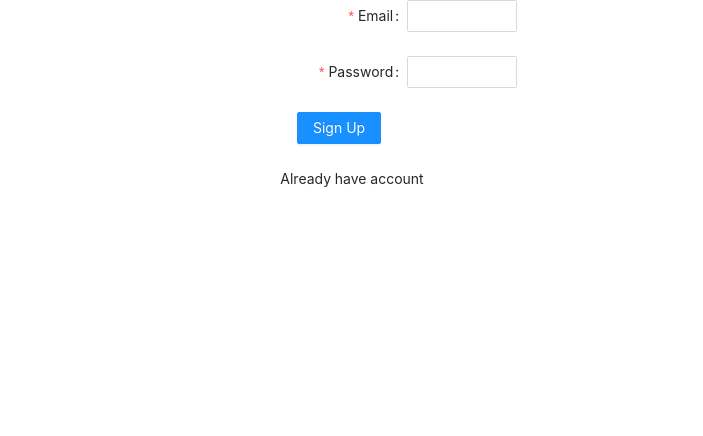
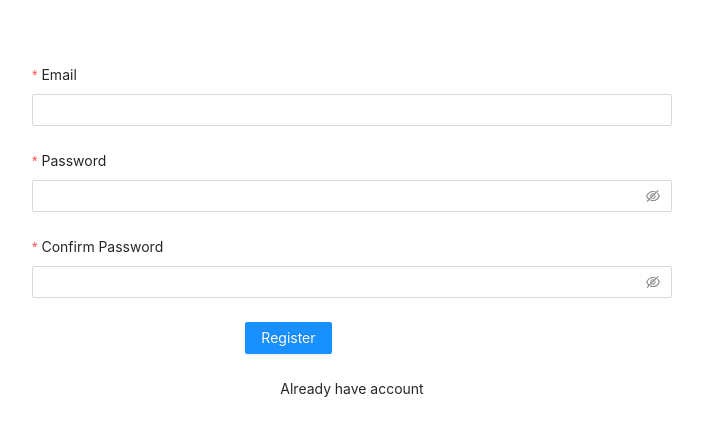
Before and after one commit to RaazeshP96/NEXT-FIREBASE-PRACTICE, a Next.js app: page /sign-up in a window 1280 px wide. Shown: the top 436 px of the page, without its empty margins (288-991 px from the left). Built offline with nearby package versions, Linux system fonts and the light colour scheme; no server answers.

Commit message:
fix:recreate register form  ui

```diff
--- a/src/component/organism/SignupForm/index.tsx
+++ b/src/component/organism/SignupForm/index.tsx
@@ -8,9 +8,12 @@ import styled from "styled-components";
 
 const Wrapper = styled.div`
     display: flex;
+    flex-direction: column;
     align-items: center;
-    justify-content: center;
-    flex-direction: column;
+    margin-top: 4rem;
+    & .ant-form {
+        width: 50%;
+    }
 `;
 
 const auth = getAuth(app);
@@ -41,10 +44,8 @@ const SignupForm: React.FC = () => {
         <Wrapper>
             <Form
                 name="basic"
-                labelCol={{ span: 16 }}
-                wrapperCol={{ span: 80 }}
                 initialValues={{ remember: true }}
-                layout="horizontal"
+                layout="vertical"
                 onFinish={onFinish}
                 onFinishFailed={onFinishFailed}
                 autoComplete="off"
@@ -73,11 +74,40 @@ const SignupForm: React.FC = () => {
                         },
                     ]}
                 >
-                    <Input />
+                    <Input.Password type="password" />
                 </Form.Item>
-                <Form.Item wrapperCol={{ offset: 8, span: 16 }}>
+                <Form.Item
+                    name="confirm"
+                    label="Confirm Password"
+                    dependencies={["password"]}
+                    hasFeedback
+                    rules={[
+                        {
+                            required: true,
+                            message: "Please confirm your password!",
+                        },
+                        ({ getFieldValue }) => ({
+                            validator(_, value) {
+                                if (
+                                    !value ||
+                                    getFieldValue("password") === value
+                                ) {
+                                    return Promise.resolve();
+                                }
+                                return Promise.reject(
+                                    new Error(
+                                        "The two passwords that you entered do not match!"
+                                    )
+                                );
+                            },
+                        }),
+                    ]}
+                >
+                    <Input.Password />
+                </Form.Item>
+                <Form.Item wrapperCol={{ offset: 8, span: 8 }}>
                     <Button type="primary" htmlType="submit">
-                        Sign Up
+                        Register
                     </Button>
                 </Form.Item>
             </Form>
```
